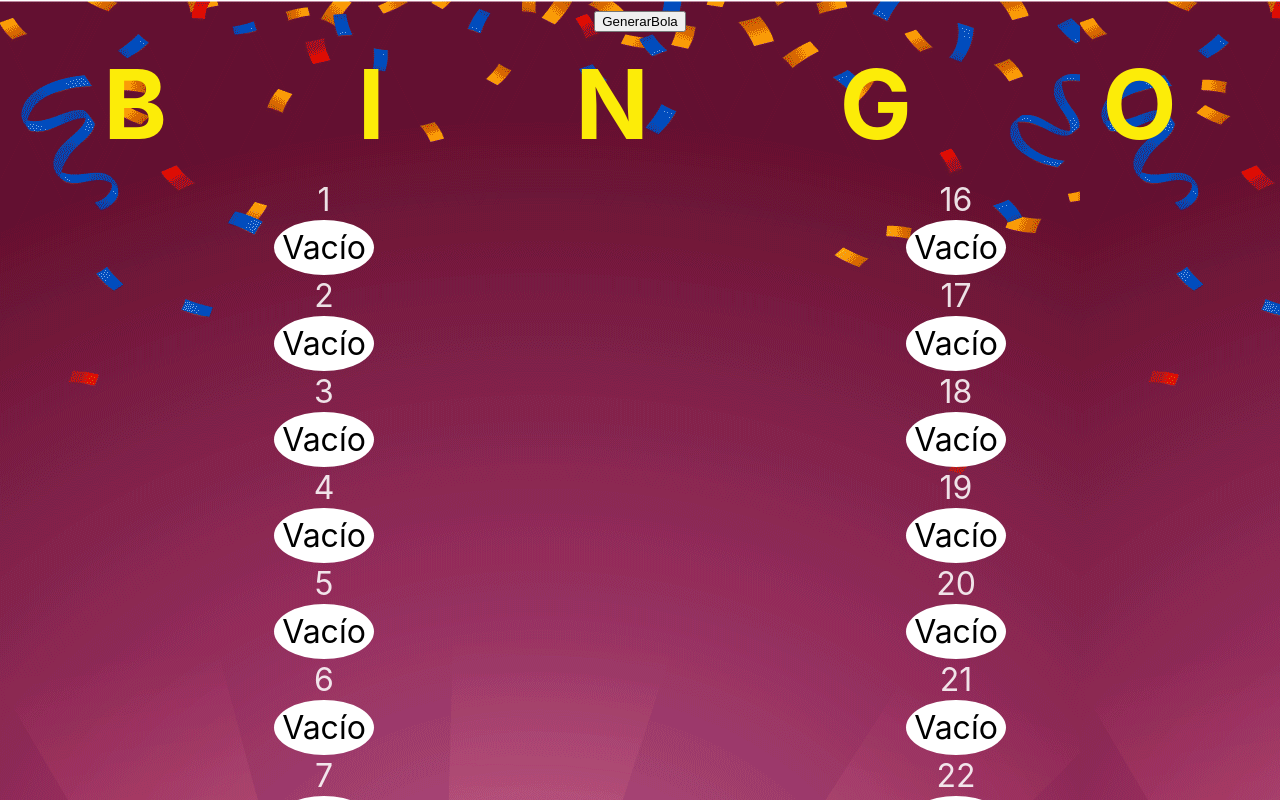
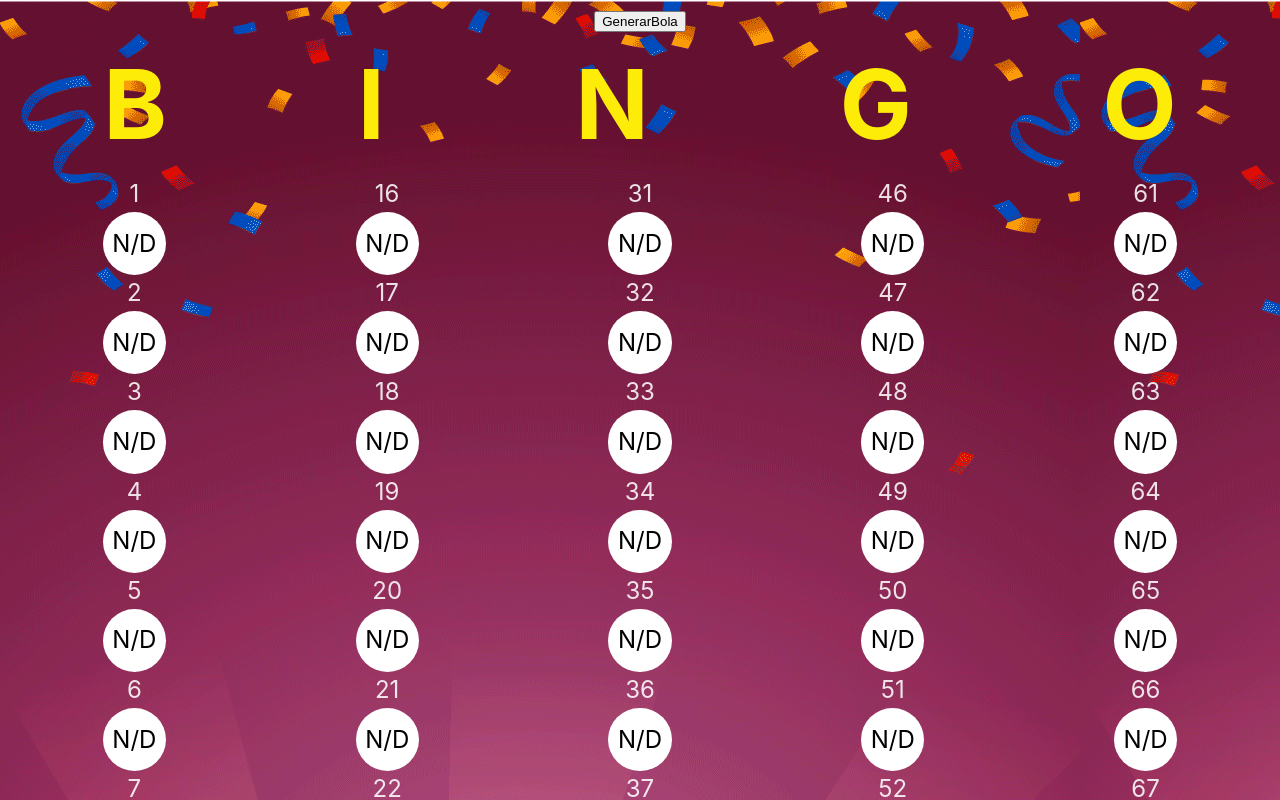
Before and after one commit to BryanGallo/tablaBingo, a React (Vite) app: page / in a window 1280 px wide. Shown: the top 800 px of the page. Built offline with nearby package versions, Linux system fonts and the light colour scheme.

Commit message:
ElimandoId bolas.js ColorSegunLaLetra NumeroRandom en base a la posicion del arreglo

```diff
--- a/src/App.css
+++ b/src/App.css
@@ -4,14 +4,14 @@
     text-align: center;
 }
 
-h2{
+h2 {
     margin: 0;
     color: rgb(252, 236, 8);
 }
-ul{
+ul {
     margin: 0;
 }
-li{
+li {
     list-style: none;
 }
 .letras {
@@ -21,12 +21,41 @@ li{
     text-align: center;
 }
 
-
-.letras .letras_b .letras_b_num {
-    font-size: 2rem;
+.letras .letras_b {
+    width: 20%;
+}
+.letras .letras_b .letras_b_num li {
+    font-size: 1.5rem;
+    display: flex;
+    flex-direction: column;
+    align-items: center;
+    text-align: center;
 }
 
 .letras .letras_b .letras_b_num label:nth-child(2) {
-    border-radius: 51%;
-    padding: 0.5rem;
+    width: 60px;
+    height: 60px;
+    background-color: white;
+    border-radius: 50%;
+    display: flex;
+    justify-content: center;
+    align-items: center;
+    padding: 0.1rem;
+
 }
+
+#rosa{
+    background-color: rgb(233, 66, 255);
+}
+#rojo{
+    background-color: red;
+}
+#amarillo{
+    background-color: yellow;
+}
+#azul{
+    background-color: blue;
+}
+#verde{
+    background-color: green;
+}
--- a/src/App.jsx
+++ b/src/App.jsx
@@ -16,12 +16,28 @@ function App() {
 
     const agregarBola = (condition) => {
         console.log(condition);
+        alert(`LA BOLA ES : ${condition.numero}-${condition.letra}`)
         if (condition.letra === "B") {
             setBolasB([...bolasB, condition]);
+            return true;
         }
         if (condition.letra === "I") {
             setBolasI([...bolasI, condition]);
+            return true;
         }
+        if (condition.letra === "N") {
+            setBolasN([...bolasN, condition]);
+            return true;
+        }
+        if (condition.letra === "G") {
+            setBolasG([...bolasG, condition]);
+            return true;
+        }
+        if (condition.letra === "O") {
+            setBolasO([...bolasO, condition]);
+            return true;
+        }
+        return false;
     };
 
     const generar = () => {
@@ -29,21 +45,23 @@ function App() {
             alert("No hay mas bolas");
             return;
         }
+
         console.log(bolas.length);
-        let numeroRamdom = Math.floor(Math.random() * 70) + 1;
-        let condition = bolas.find((bola) => bola.numero === numeroRamdom);
+        // Seleccionar un índice aleatorio dentro del rango de bolas
+        const index = Math.floor(Math.random() * bolas.length);
+        console.log(index);
+        // Seleccionar la bola en ese índice
+        const condition = bolas[index];
         console.log(condition);
-        if (!condition) {
-            generar();
-            return
-        }
-        let nuevoArreglo = bolas.filter(
-            (bola) => bola.numero !== condition.numero
-        );
+        // Eliminar la bola del arreglo original
+        const nuevoArreglo = bolas.filter((bola, i) => i !== index);
         console.log(nuevoArreglo);
+
+        // Actualizar el estado con el nuevo arreglo de bolas
         setBolas(nuevoArreglo);
 
-        let agrego = agregarBola(condition);
+        // Agregar la bola a su respectiva categoría
+        agregarBola(condition);
     };
 
     let maxsB = [];
@@ -54,6 +72,18 @@ function App() {
     for (let index = 16; index < 31; index++) {
         maxsI = [...maxsI, index];
     }
+    let maxsN = [];
+    for (let index = 31; index < 46; index++) {
+        maxsN = [...maxsN, index];
+    }
+    let maxsG = [];
+    for (let index = 46; index < 61; index++) {
+        maxsG = [...maxsG, index];
+    }
+    let maxsO = [];
+    for (let index = 61; index < 76; index++) {
+        maxsO = [...maxsO, index];
+    }
 
     return (
         <>
@@ -62,6 +92,9 @@ function App() {
             <div className="letras">
                 <NumeroLetras bolas={bolasB} maxs={maxsB} />
                 <NumeroLetras bolas={bolasI} maxs={maxsI} />
+                <NumeroLetras bolas={bolasN} maxs={maxsN} />
+                <NumeroLetras bolas={bolasG} maxs={maxsG} />
+                <NumeroLetras bolas={bolasO} maxs={maxsO} />
             </div>
         </>
     );
--- a/src/components/NumeroLetras.jsx
+++ b/src/components/NumeroLetras.jsx
@@ -7,47 +7,33 @@ const NumeroLetras = ({ bolas, maxs }) => {
         <div className="letras_b">
             <div className="letras_b_num">
                 <div>
-                    {maxs.map((max) => (
+                    {maxs.map((max) => {
+                        const bola = bolas.find((bola) => bola.numero === max);
+                        return (
                             <li key={max}>
-                            {bolas.find((bola) => bola.numero === max) ? (
+                                {bola ? (
                                     <>
-                                    <label style={{ display: "block" }}>
-                                        {
-                                            bolas.find(
-                                                (bola) => bola.numero === max
-                                            ).numero
-                                        }
-                                    </label>
-                                    <label style={{ background: "green" }}>
-                                        {
-                                            bolas.find(
-                                                (bola) => bola.numero === max
-                                            ).letra
-                                        }{"-"}
-                                        {max}
+                                        <label>{bola.numero}</label>
+                                        <label id={bola.letra === 'B' ? "rosa" : bola.letra === 'I' ? "rojo" : bola.letra === 'N' ? "amarillo" : bola.letra === 'G' ? "azul" : bola.letra === 'O' ? "verde" : "" }>
+                                            {bola.letra}-{max}
                                         </label>
                                     </>
                                 ) : (
                                     <>
-                                    <label
-                                        style={{
-                                            display: "block",
-                                        }}
-                                    >
-                                        {max}
-                                    </label>
+                                        <label>{max}</label>
                                         <label
                                             style={{
                                                 background: "white",
                                                 color: "black",
                                             }}
                                         >
-                                        Vacío
+                                            N/D
                                         </label>
                                     </>
                                 )}
                             </li>
-                    ))}
+                        );
+                    })}
                 </div>
             </div>
         </div>
--- a/src/data/bolas.js
+++ b/src/data/bolas.js
@@ -1,60 +1,129 @@
 const bolasLetras = [
     {
-        id: "1",
         numero: 1,
         letra: "B",
     },
     {
-        id: "2",
         numero: 2,
         letra: "B",
     },
     {
-        id: "3",
         numero: 3,
         letra: "B",
     },
     {
-        id: "4",
         numero: 4,
+        letra: "B",
+    },
+    {
+        numero: 5,
+        letra: "B",
+    },
+    {
+        numero: 6,
+        letra: "B",
+    },
+    {
+        numero: 7,
+        letra: "B",
+    },
+    {
+        numero: 8,
         letra: "B",
     },
 
     {
-        id: "11",
+        numero: 9,
+        letra: "B",
+    },
+    {
+        numero: 10,
+        letra: "B",
+    },
+    {
         numero: 11,
         letra: "B",
     },
     {
-        id: "12",
         numero: 12,
         letra: "B",
     },
     {
-        id: "13",
         numero: 13,
         letra: "B",
     },
     {
-        id: "14",
         numero: 14,
         letra: "B",
     },
     {
-        id: "15",
         numero: 15,
         letra: "B",
     },
     {
-        id: "16",
         numero: 16,
         letra: "I",
     },
     {
-        id: "17",
         numero: 17,
         letra: "I",
     },
+    {
+        numero: 18,
+        letra: "I",
+    },
+    {
+        numero: 30,
+        letra: "I",
+    },
+    {
+        numero: 31,
+        letra: "N",
+    },
+    {
+        numero: 32,
+        letra: "N",
+    },
+    {
+        numero: 33,
+        letra: "N",
+    },
+    {
+        numero: 45,
+        letra: "N",
+    },
+    {
+        numero: 46,
+        letra: "G",
+    },
+    {
+        numero: 47,
+        letra: "G",
+    },
+    {
+        numero: 48,
+        letra: "G",
+    },
+    {
+        numero: 60,
+        letra: "G",
+    },
+    {
+        numero: 61,
+        letra: "O",
+    },
+    {
+        numero: 62,
+        letra: "O",
+    },
+    {
+        numero: 63,
+        letra: "O",
+    },
+    {
+        numero: 75,
+        letra: "O",
+    }
 ];
 
 export default bolasLetras;
```
Lines whose indentation alone changed are shown as unchanged.
